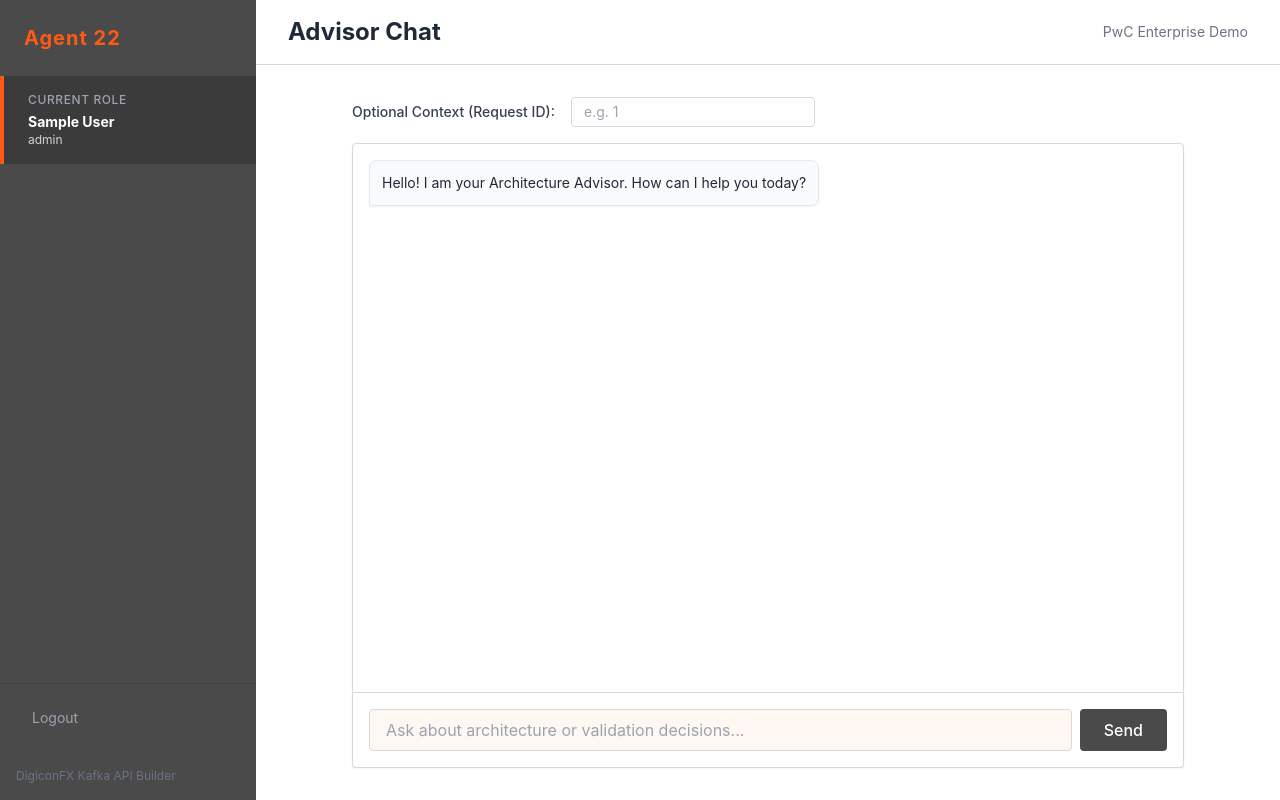
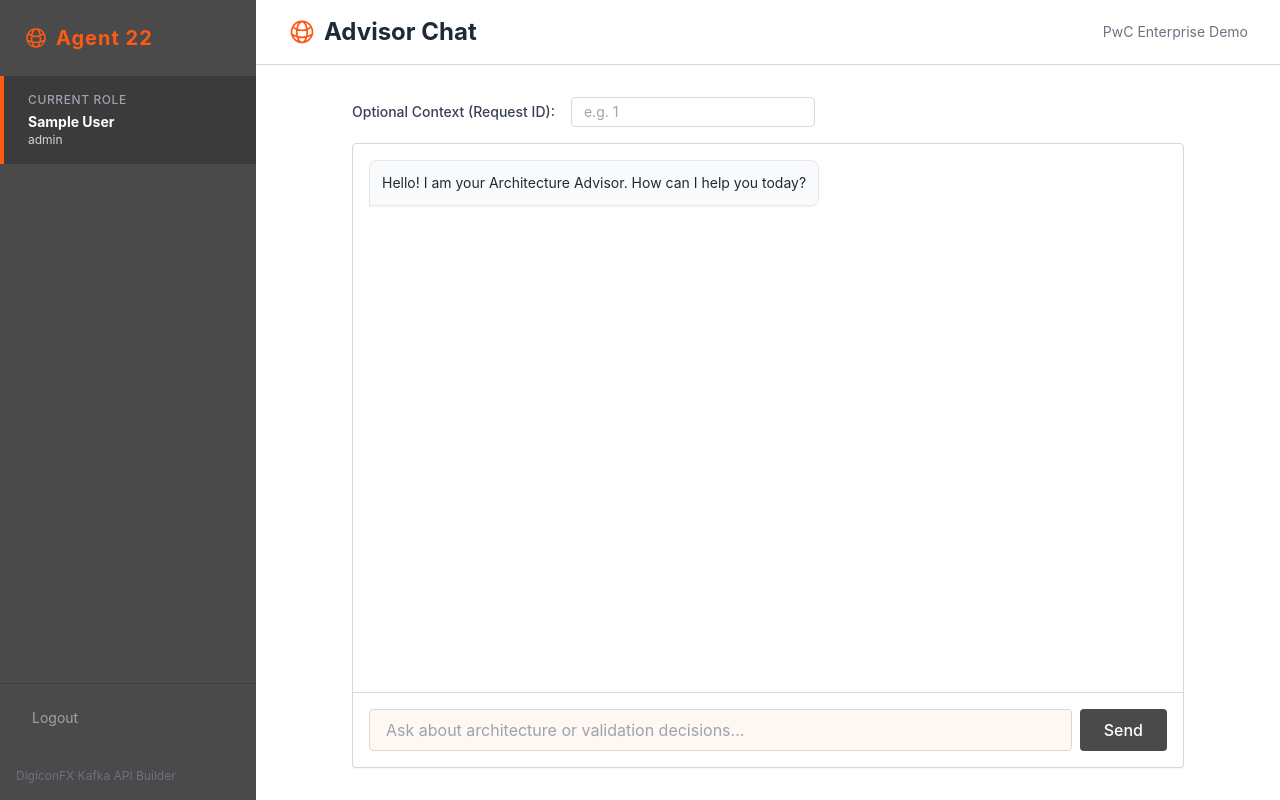
Before and after one commit to Aiinhome-Aivista/new_agent_22_fe, a React (Vite) app: page /chat in a window 1280 px wide. Built offline with nearby package versions, Linux system fonts and the light colour scheme; sample sign-in values are in the browser's storage.

Commit message:
login hardcoded

```diff
--- a/src/components/Navbar.jsx
+++ b/src/components/Navbar.jsx
@@ -1,7 +1,12 @@
 export default function Navbar({ title }) {
   return (
     <div className="bg-white border-b border-border-light px-8 py-4 flex items-center justify-between">
-      <h1 className="text-2xl font-bold text-gray-800">{title}</h1>
+      <div className="flex items-center gap-2">
+        <svg xmlns="http://www.w3.org/2000/svg" fill="none" viewBox="0 0 24 24" strokeWidth={1.5} stroke="currentColor" className="w-7 h-7 text-primary-orange">
+          <path strokeLinecap="round" strokeLinejoin="round" d="M12 21a9.004 9.004 0 0 0 8.716-6.747M12 21a9.004 9.004 0 0 1-8.716-6.747M12 21c2.485 0 4.5-4.03 4.5-9S14.485 3 12 3m0 18c-2.485 0-4.5-4.03-4.5-9S9.515 3 12 3m0 0a8.997 8.997 0 0 1 7.843 4.582M12 3a8.997 8.997 0 0 0-7.843 4.582m15.686 0A11.953 11.953 0 0 1 12 10.5c-2.998 0-5.74-1.1-7.843-2.918m15.686 0A8.959 8.959 0 0 1 21 12c0 .778-.099 1.533-.284 2.253m0 0A17.919 17.919 0 0 1 12 16.5c-3.162 0-6.133-.815-8.716-2.247m0 0A9.015 9.015 0 0 1 3 12c0-1.605.42-3.113 1.157-4.418" />
+        </svg>
+        <h1 className="text-2xl font-bold text-gray-800">{title}</h1>
+      </div>
       <div className="flex items-center gap-4 text-sm text-gray-500">
         PwC Enterprise Demo
       </div>
--- a/src/components/Sidebar.jsx
+++ b/src/components/Sidebar.jsx
@@ -14,7 +14,10 @@ export default function Sidebar() {
 
   return (
     <div className="w-64 bg-sidebar text-white flex flex-col">
-      <div className="p-6 font-bold text-xl tracking-wider text-primary-orange">
+      <div className="p-6 font-bold text-xl tracking-wider text-primary-orange flex items-center">
+        <svg xmlns="http://www.w3.org/2000/svg" fill="none" viewBox="0 0 24 24" strokeWidth={1.5} stroke="currentColor" className="w-6 h-6 mr-2">
+          <path strokeLinecap="round" strokeLinejoin="round" d="M12 21a9.004 9.004 0 0 0 8.716-6.747M12 21a9.004 9.004 0 0 1-8.716-6.747M12 21c2.485 0 4.5-4.03 4.5-9S14.485 3 12 3m0 18c-2.485 0-4.5-4.03-4.5-9S9.515 3 12 3m0 0a8.997 8.997 0 0 1 7.843 4.582M12 3a8.997 8.997 0 0 0-7.843 4.582m15.686 0A11.953 11.953 0 0 1 12 10.5c-2.998 0-5.74-1.1-7.843-2.918m15.686 0A8.959 8.959 0 0 1 21 12c0 .778-.099 1.533-.284 2.253m0 0A17.919 17.919 0 0 1 12 16.5c-3.162 0-6.133-.815-8.716-2.247m0 0A9.015 9.015 0 0 1 3 12c0-1.605.42-3.113 1.157-4.418" />
+        </svg>
         Agent 22
       </div>
 
--- a/src/pages/LoginPage.jsx
+++ b/src/pages/LoginPage.jsx
@@ -1,7 +1,6 @@
 import { useState, useEffect } from 'react';
 import { useNavigate } from 'react-router-dom';
 import { useAuth } from '../context/AuthContext';
-import { getPersonas } from '../api/api';
 
 export default function LoginPage() {
   const { login } = useAuth();
@@ -11,15 +10,14 @@ export default function LoginPage() {
   const [password, setPassword] = useState('');
   const [error, setError] = useState('');
   const [loading, setLoading] = useState(false);
-  const [personas, setPersonas] = useState([]);
+  const hardcodedPersonas = [
+    { name: 'Engagement Manager', email: 'manager@example.com', password: 'password123', icon: 'EM', color: 'border-emerald-600 text-emerald-600 bg-emerald-50' },
+    { name: 'Project Lead', email: 'lead@example.com', password: 'password123', icon: 'PL', color: 'border-blue-600 text-blue-600 bg-blue-50' },
+    { name: 'PMO', email: 'reviewer@example.com', password: 'password123', icon: 'QR', color: 'border-purple-600 text-purple-600 bg-purple-50' },
+    { name: 'Finance', email: 'finance@example.com', password: 'password123', icon: 'FC', color: 'border-amber-600 text-amber-600 bg-amber-50' }
+  ];
 
-  useEffect(() => {
-    getPersonas().then(data => {
-      if (data.success) {
-        setPersonas(data.data);
-      }
-    }).catch(console.error);
-  }, []);
+  const [personas] = useState(hardcodedPersonas);
 
   const handleCardClick = (persona) => {
     setEmail(persona.email);
@@ -82,9 +80,17 @@ export default function LoginPage() {
           <button
             type="submit"
             disabled={loading}
-            className="w-full bg-button-orange hover:bg-hover-orange text-white p-3 rounded-lg font-bold transition-all shadow-md shadow-orange-500/20 mt-4 disabled:opacity-50"
+            className="w-full bg-button-orange hover:bg-hover-orange text-white p-3 rounded-lg font-bold transition-all shadow-md shadow-orange-500/20 mt-4 disabled:opacity-50 flex justify-center items-center"
           >
-            {loading ? 'Signing In...' : 'Sign In'}
+            {loading ? (
+              <>
+                <svg className="animate-spin -ml-1 mr-3 h-5 w-5 text-white" xmlns="http://www.w3.org/2000/svg" fill="none" viewBox="0 0 24 24">
+                  <circle className="opacity-25" cx="12" cy="12" r="10" stroke="currentColor" strokeWidth="4"></circle>
+                  <path className="opacity-75" fill="currentColor" d="M4 12a8 8 0 018-8V0C5.373 0 0 5.373 0 12h4zm2 5.291A7.962 7.962 0 014 12H0c0 3.042 1.135 5.824 3 7.938l3-2.647z"></path>
+                </svg>
+                Signing In...
+              </>
+            ) : 'Sign In'}
           </button>
         </form>
 
```
